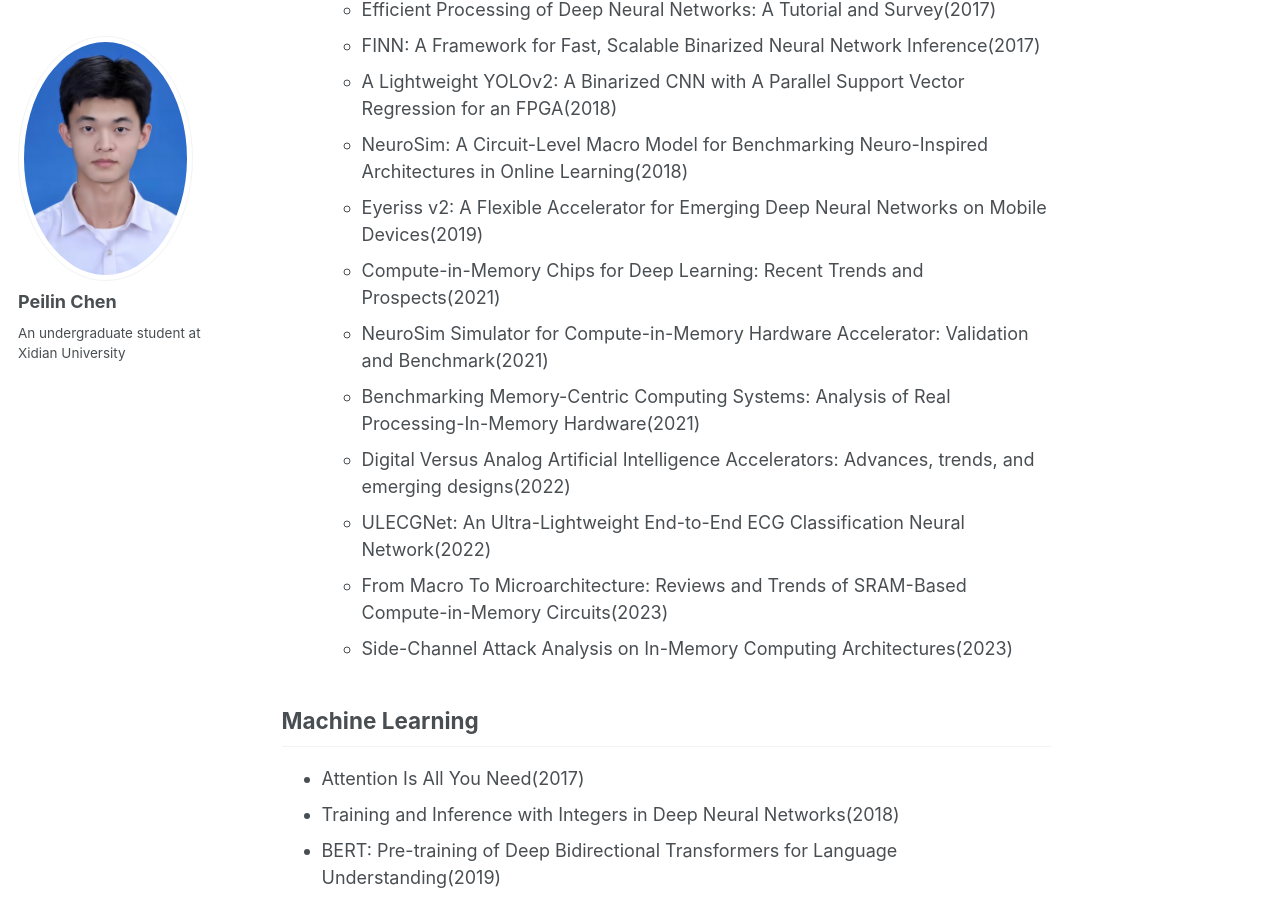
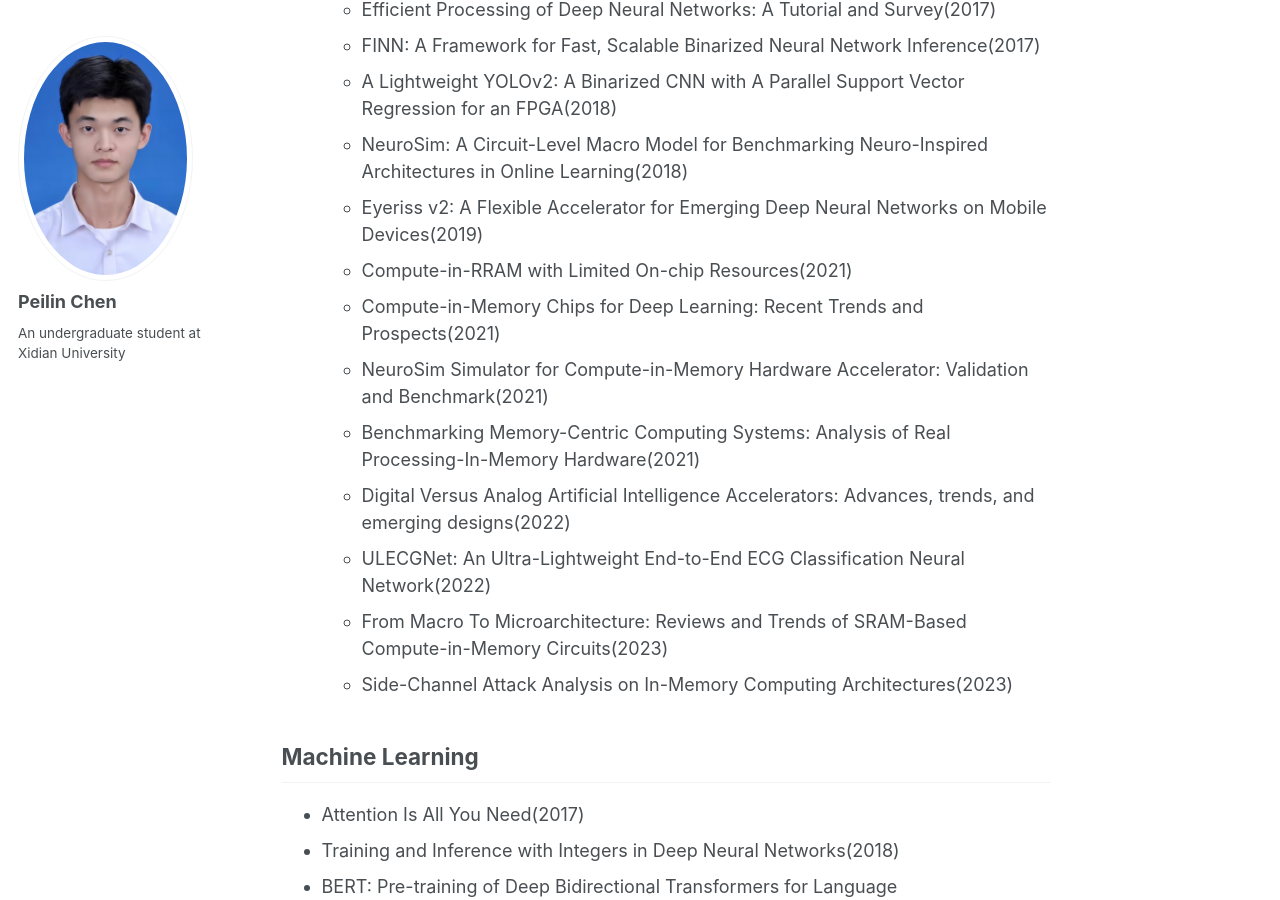
Before and after one commit to peilin-chen/peilin-chen.github.io, a Jekyll site: the page built from _pages/reading list.md, in a window 1280 px wide and 900 px high, scrolled down 2552 px. Built offline with Jekyll 4.4.1, drawn with Linux system fonts in a browser that asks for light colours.

Commit message:
Update reading list.md

```diff
--- a/_pages/reading list.md
+++ b/_pages/reading list.md
@@ -52,6 +52,7 @@ author_profile: true
   - A Lightweight YOLOv2: A Binarized CNN with A Parallel Support Vector Regression for an FPGA(2018)
   - NeuroSim: A Circuit-Level Macro Model for Benchmarking Neuro-Inspired Architectures in Online Learning(2018)
   - Eyeriss v2: A Flexible Accelerator for Emerging Deep Neural Networks on Mobile Devices(2019)
+  - Compute-in-RRAM with Limited On-chip Resources(2021)
   - Compute-in-Memory Chips for Deep Learning: Recent Trends and Prospects(2021)
   - NeuroSim Simulator for Compute-in-Memory Hardware Accelerator: Validation and Benchmark(2021)
   - Benchmarking Memory-Centric Computing Systems: Analysis of Real Processing-In-Memory Hardware(2021)
```
